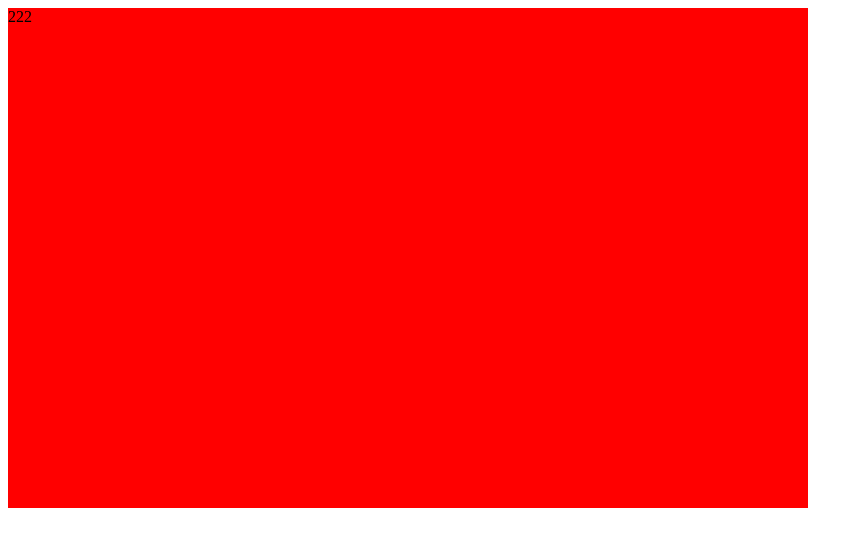
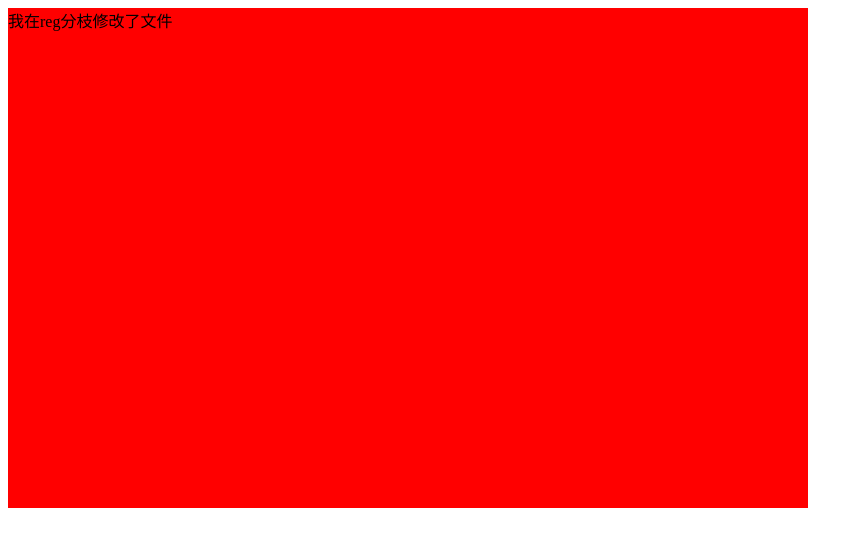
Before and after one commit to SeLuo/project_1, a plain HTML site: page index.html in a window 1280 px wide. Shown: the whole page, without its empty margins (0-863 px from the left). Drawn offline with Linux system fonts and the light colour scheme.

Commit message:
在reg分支上修改了index.html

```diff
--- a/index.html
+++ b/index.html
@@ -8,7 +8,7 @@
     <link rel="stylesheet" href="./index.css">
 </head>
 <body>
-    <div>222</div>
+    <div>我在reg分枝修改了文件</div>
 
     <script src="./index.js"></script>
 </body>
```
